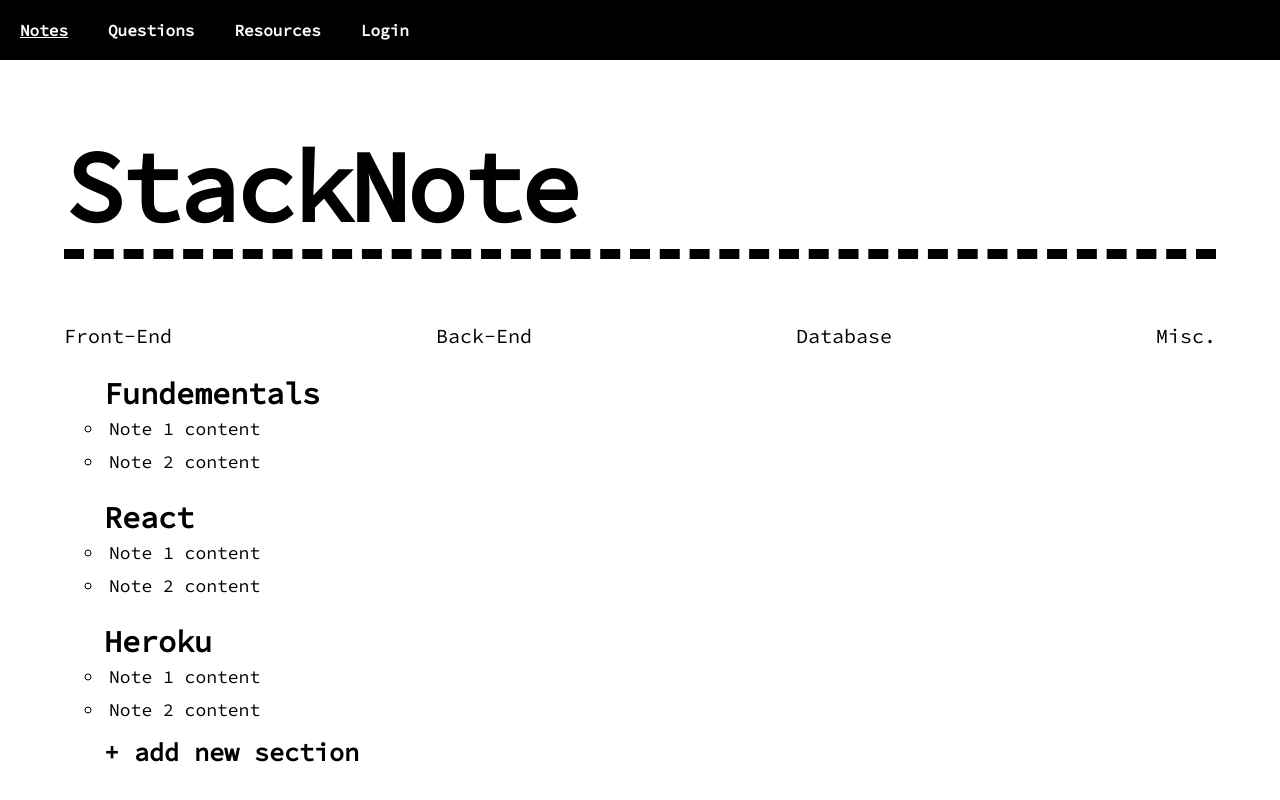
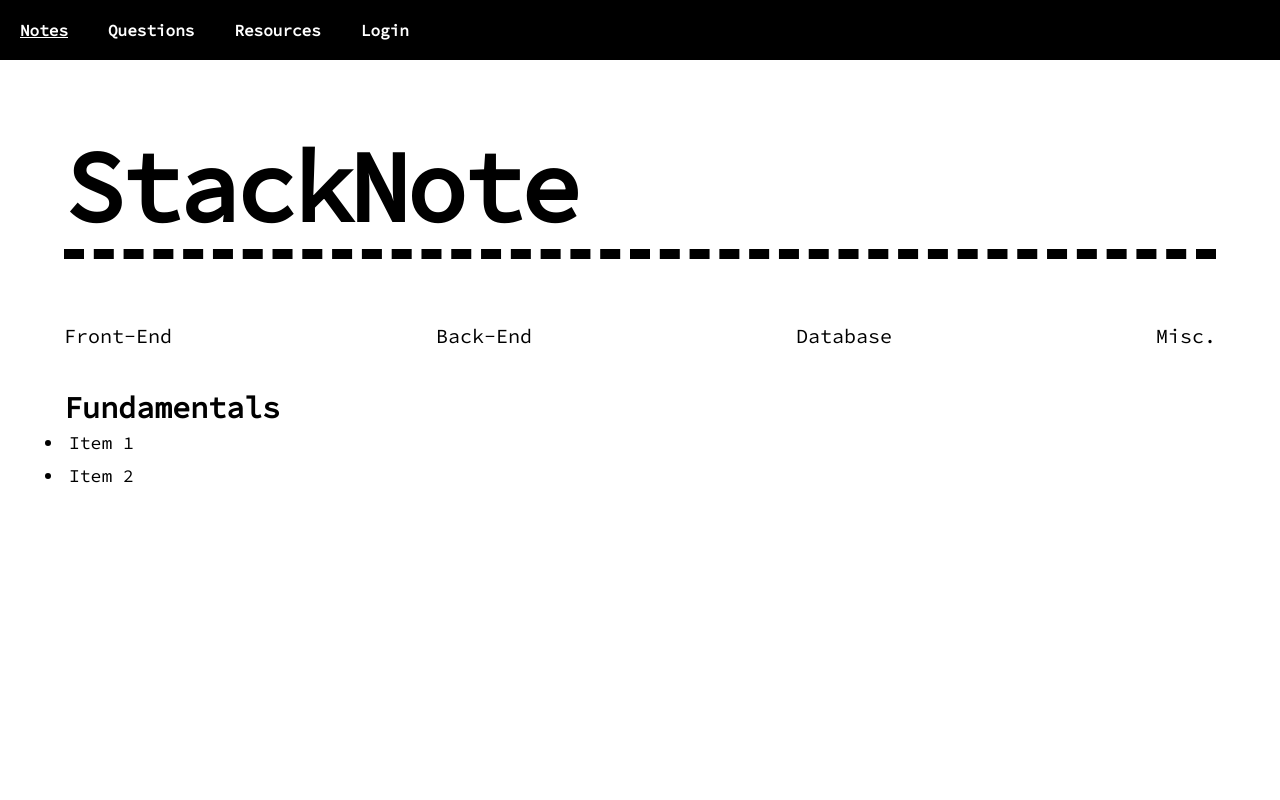
Before and after one commit to TrevorOsterman/stacknote-client, a React (Create React App) app: page /notes in a window 1280 px wide. Built offline with nearby package versions, Linux system fonts and the light colour scheme.

Commit message:
noteslist built out

```diff
--- a/src/Notes/Notes.js
+++ b/src/Notes/Notes.js
@@ -3,11 +3,6 @@ import NoteNav from "../NoteNav/NoteNav";
 import NotesList from "../NotesList/NotesList";
 
 export default class Notes extends React.Component {
-  constructor(props) {
-    super(props);
-    this.state = {};
-  }
-
   render() {
     return (
       <div className="notes-comp">
--- a/src/NotesList/NotesList.js
+++ b/src/NotesList/NotesList.js
@@ -1,37 +1,36 @@
 import React from "react";
 import "./NotesList.css";
 
-export default class Notes extends React.Component {
+export default class NotesList extends React.Component {
   constructor(props) {
     super(props);
     this.state = {
-      notes: {}
+      activeTab: "",
+      notes: [
+        {
+          header: "Fundamentals",
+          list: ["Item 1", "Item 2"],
+          clicked: false
+        }
+      ]
     };
   }
 
   render() {
+    const notesList = this.state.notes;
+
     return (
       <div className="note-headers">
-        <ul className="notes">
-          <ul className="note-header">
-            Fundementals
-            <li className="note">Note 1 content</li>
-            <li className="note">Note 2 content</li>
-          </ul>
-          <ul className="note-header">
-            React
-            <li className="note">Note 1 content</li>
-            <li className="note">Note 2 content</li>
-          </ul>
-          <ul className="note-header">
-            Heroku
-            <li className="note">Note 1 content</li>
-            <li className="note">Note 2 content</li>
-          </ul>
-          <span className="add-new">
-            <b>+ add new section</b>
-          </span>
-        </ul>
+        {notesList.map(cat => {
+          return (
+            <ul className="note-header">
+              {cat.header}
+              {cat.list.map(i => {
+                return <li className="note">{i}</li>;
+              })}
+            </ul>
+          );
+        })}
       </div>
     );
   }
```
